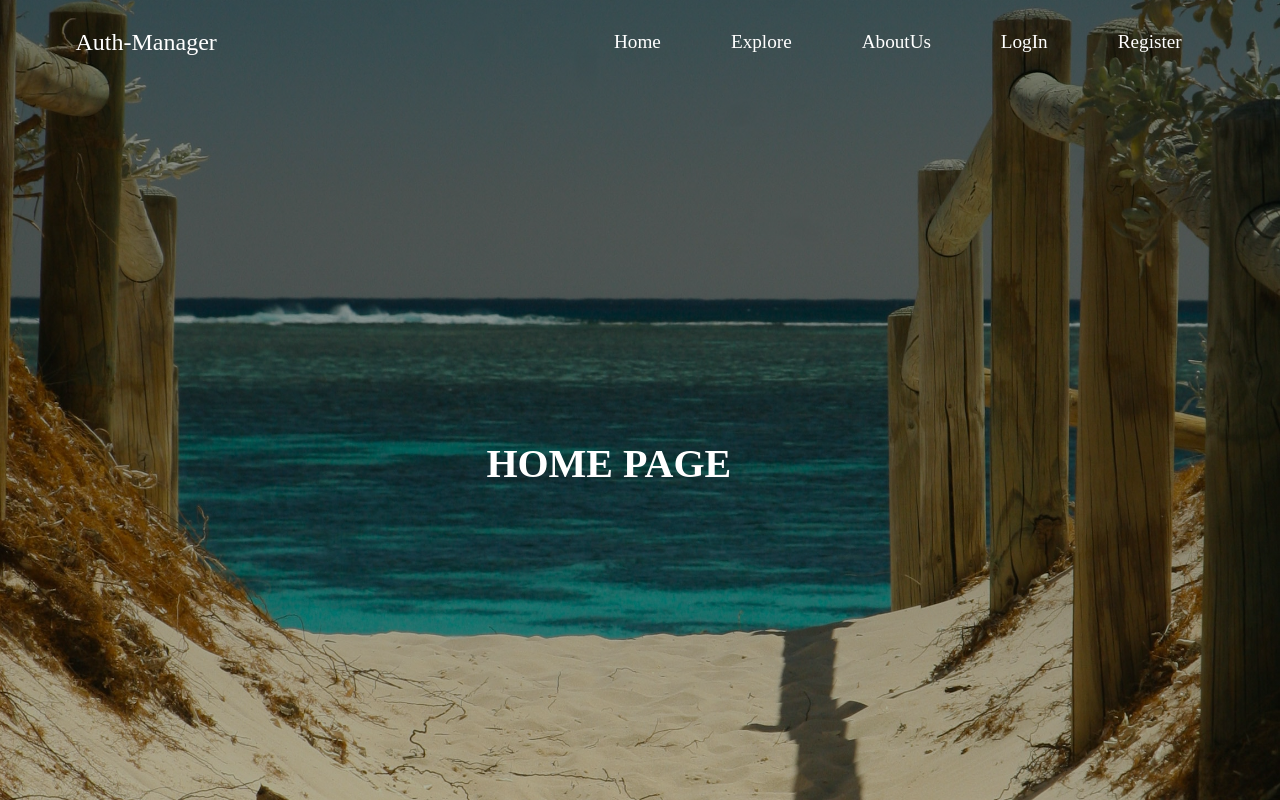
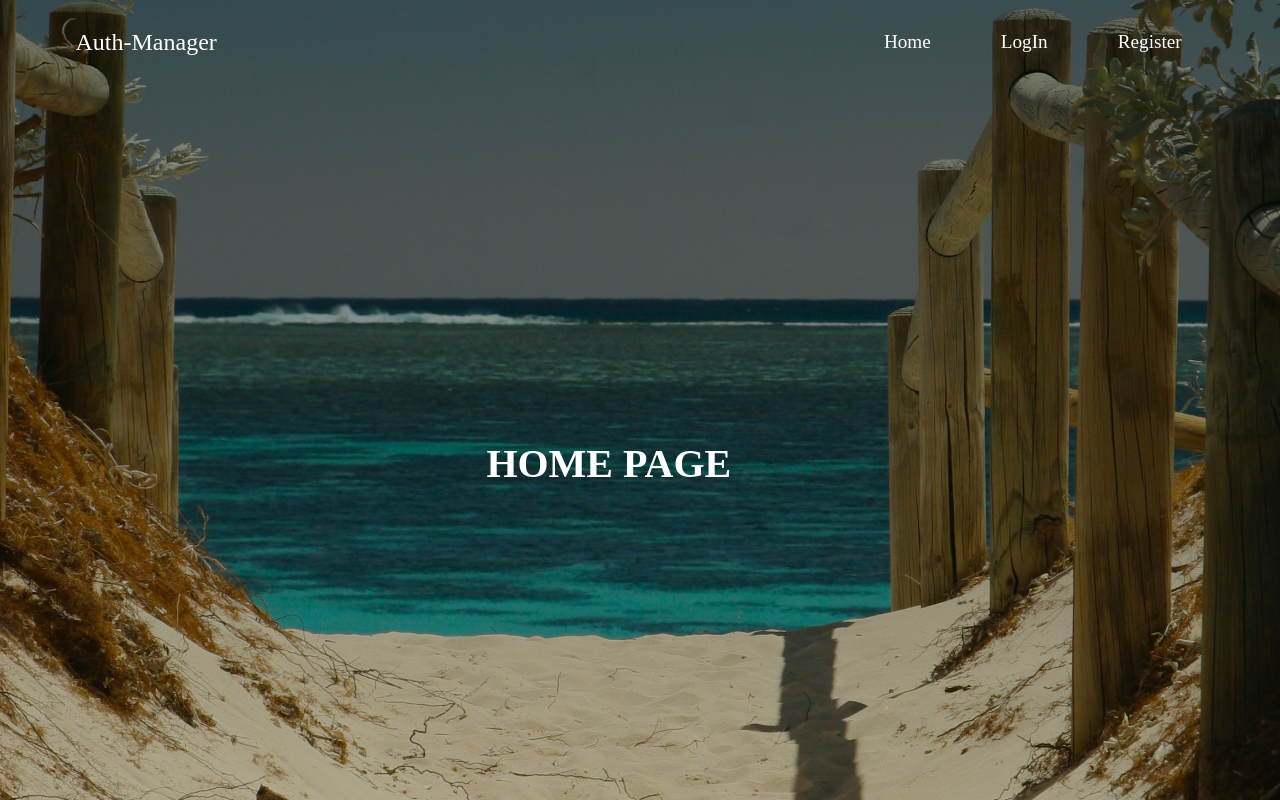
Before and after one commit to dhruv8609/django-user_auth-app, a Django app: page / in a window 1280 px wide. Run offline with Django 3.2, Linux system fonts and the light colour scheme.

Commit message:
changed nav-bar

```diff
--- a/users/templates/users/base.html
+++ b/users/templates/users/base.html
@@ -21,8 +21,8 @@
 			<nav class = 'navbar'>
 				<ul class = "nav-list">
 					<li class = 'list-item'><a href = "{% url 'home-page' %}">Home</a></li>
-					<li class = 'list-item'><a href = "#">Explore</a></li>
-					<li class = 'list-item'><a href = "#">AboutUs</a></li>
+					<!-- <li class = 'list-item'><a href = "#">Explore</a></li>
+					<li class = 'list-item'><a href = "#">AboutUs</a></li> -->
 					{% if user.is_authenticated %}
 						<li class = 'list-item'><a href = "{% url 'profile' %}">Profile</a></li>
 						<li class = 'list-item'><a href = "{% url 'logout' %}">LogOut</a></li>
```
